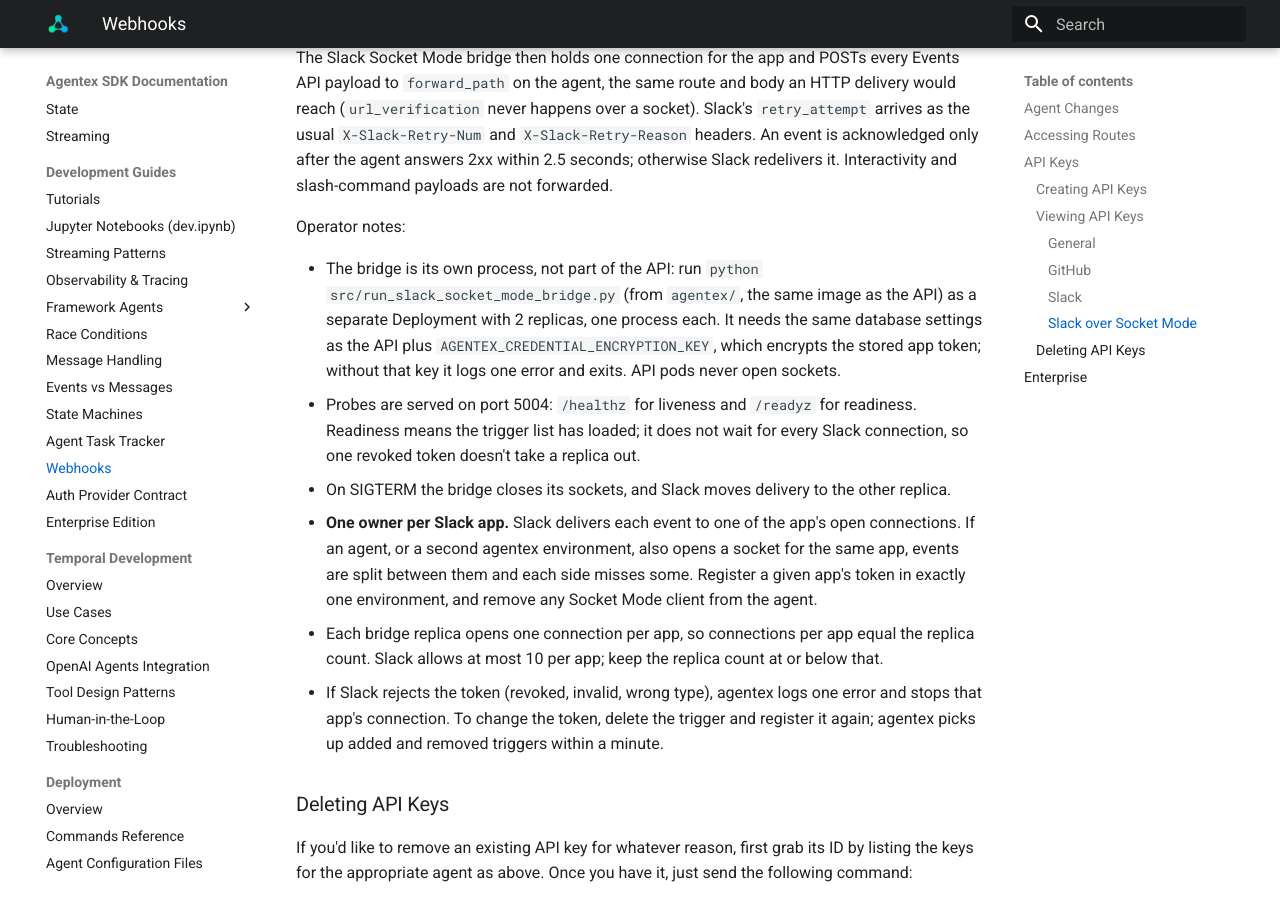
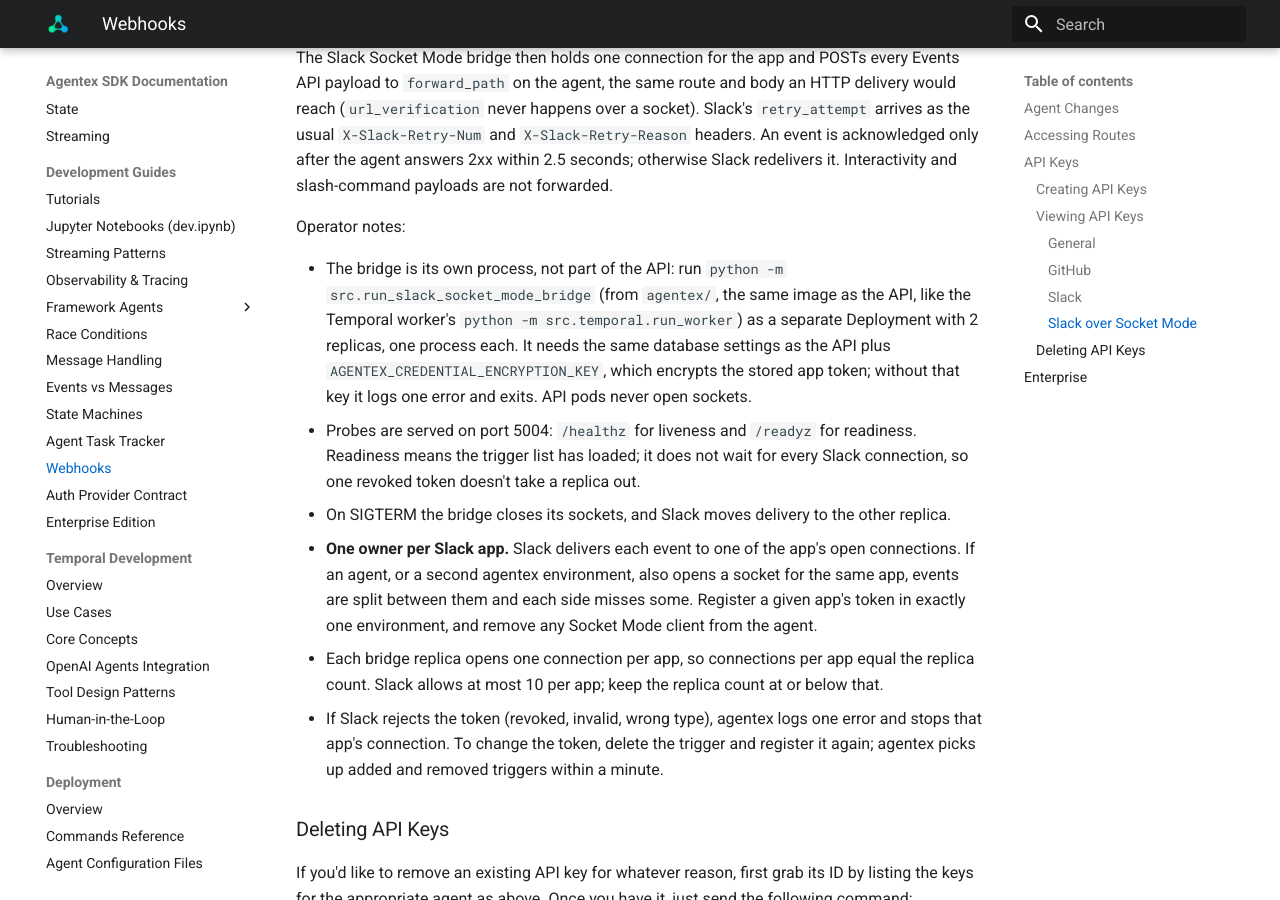
Before and after one commit to scaleapi/scale-agentex, an MkDocs documentation site: the page built from agentex/docs/docs/development_guides/webhooks.md, in a window 1280 px wide and 900 px high, scrolled down 4994 px. Built offline with MkDocs 1.6.1 and Material for MkDocs 9.7.7, drawn with Linux system fonts in a browser that asks for light colours.

Commit message:
docs(agentex): launch the Slack bridge with python -m, like the worker
Co-Authored-By: Claude Opus 5.5 <noreply@anthropic.com>

```diff
--- a/agentex/docs/docs/development_guides/webhooks.md
+++ b/agentex/docs/docs/development_guides/webhooks.md
@@ -202,7 +202,7 @@ Interactivity and slash-command payloads are not forwarded.
 
 Operator notes:
 
-- The bridge is its own process, not part of the API: run `python src/run_slack_socket_mode_bridge.py` (from `agentex/`, the same image as the API) as a separate Deployment with 2 replicas, one process each. It needs the same database settings as the API plus `AGENTEX_CREDENTIAL_ENCRYPTION_KEY`, which encrypts the stored app token; without that key it logs one error and exits. API pods never open sockets.
+- The bridge is its own process, not part of the API: run `python -m src.run_slack_socket_mode_bridge` (from `agentex/`, the same image as the API, like the Temporal worker's `python -m src.temporal.run_worker`) as a separate Deployment with 2 replicas, one process each. It needs the same database settings as the API plus `AGENTEX_CREDENTIAL_ENCRYPTION_KEY`, which encrypts the stored app token; without that key it logs one error and exits. API pods never open sockets.
 - Probes are served on port 5004: `/healthz` for liveness and `/readyz` for readiness. Readiness means the trigger list has loaded; it does not wait for every Slack connection, so one revoked token doesn't take a replica out.
 - On SIGTERM the bridge closes its sockets, and Slack moves delivery to the other replica.
 - **One owner per Slack app.** Slack delivers each event to one of the app's open connections. If an agent, or a second agentex environment, also opens a socket for the same app, events are split between them and each side misses some. Register a given app's token in exactly one environment, and remove any Socket Mode client from the agent.
```
